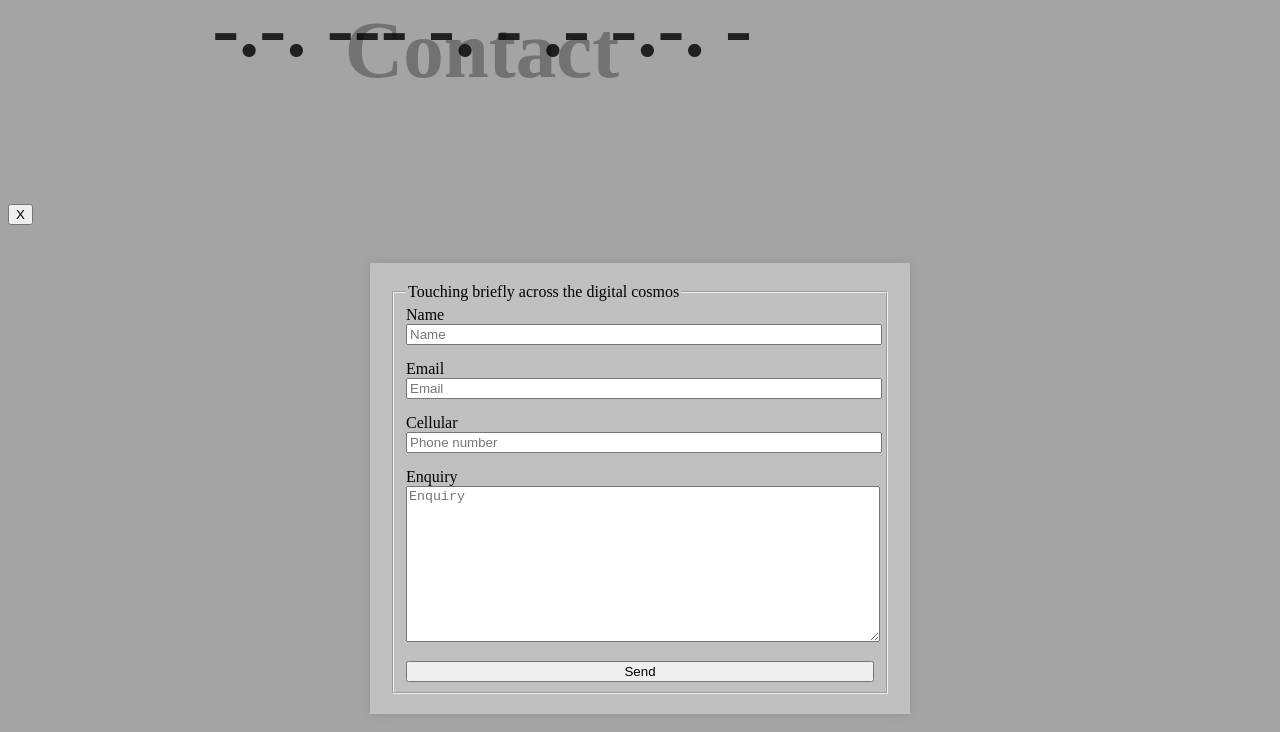
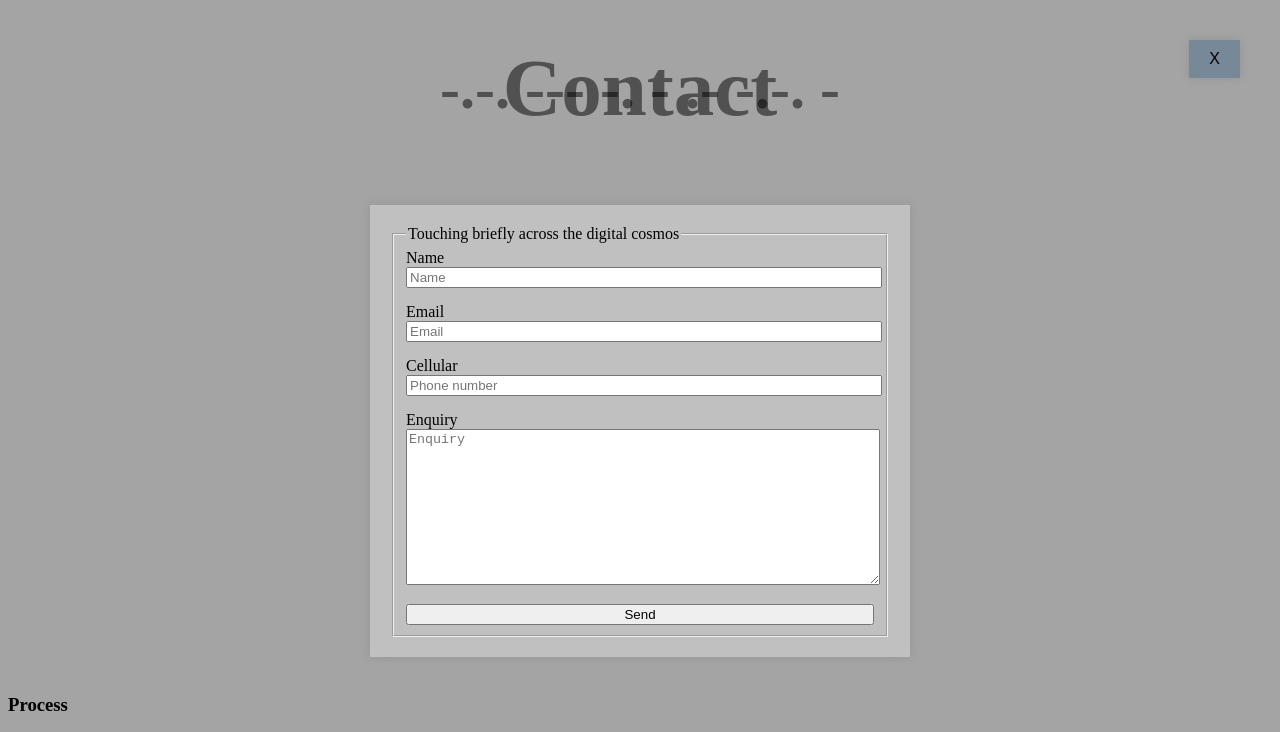
Before and after one commit to tt01924/wessVexWeb, a plain HTML site: page public/contact/contact.html in a window 1280 px wide. Shown: the top 732 px of the page. Drawn offline with Linux system fonts and the light colour scheme.

Commit message:
various little adjustments

```diff
--- a/public/contact/contact.css
+++ b/public/contact/contact.css
@@ -2,26 +2,70 @@ body {
     background-color: #a4a4a4;
 }
 
-h1 {
-    font-size: 81px;
-    margin-left: -25%;
-    margin-top: -2%;
+.return {
+    position: absolute;
+    top: 20px; /* Adjust as needed */
+    right: 20px; /* Adjust as needed */
+}
+
+.return button {
+    font-size: 16px;
+    padding: 10px 20px;
+    background-color: #778899;
+    border: none;
+    color: black;
+    cursor: pointer;
+    box-shadow: 0 0 10px rgba(0, 0, 0, 0.1); /* Optional: adding a shadow to the form */
+    z-index: 1;
+}
+
+/**************** Title style **************/
+.heading-container {
+    position: relative;
     display: flex;
     justify-content: center;
     align-items: center;
-    opacity: 0.8;
+    height: 20vh; /* Adjust as needed */
+}
+
+h1, h4 {
+    position: absolute;
+    left: 50%;
+    transform: translateX(-50%);
+    margin: 0; /* Remove default margins */
+}
+
+h1 {
+    font-size: 60px;
+    opacity: 0.5;
 }
 
 h4 {
     font-size: 81px;
-    margin-left: -25%;
-    margin-top: -10%;
-    display: flex;
-    justify-content: center;
-    align-items: center;
-    opacity: 0.3;
+    opacity: 0.5;
 }
 
+/* ********************* */
+
+.return {
+    position: absolute;
+    top: 20px; /* Adjust as needed */
+    right: 20px; /* Adjust as needed */
+}
+
+.return button {
+    font-size: 16px;
+    padding: 10px 20px;
+    background-color: #778899;
+    border: none;
+    color: black;
+    cursor: pointer;
+    box-shadow: 0 0 10px rgba(0, 0, 0, 0.1); /* Optional: adding a shadow to the form */
+}
+
+
+
+/*************** Submission styling ****************/
 .container {
     display: flex;
     justify-content: center; /* Center horizontally */
--- a/public/contact/contact.html
+++ b/public/contact/contact.html
@@ -8,11 +8,14 @@
     </head>
     <span></span>
     <body>
-        <h1>-.-. --- -. - .- -.-. -</h1>
-        <h4>Contact</h4>
+        <div class="return">
+            <button id="return" class="return">X</button>
+        </div>
 
-        <div class="contact__button">
-            <button id="return" class="return">X</button>
+        <div class="heading-container">
+            <h1>-.-. --- -. - .- -.-. -</h1>
+            <h4>Contact</h4>
+
         </div>
 
         <section class="container">
--- a/public/contact/contact.js
+++ b/public/contact/contact.js
@@ -1,3 +1,5 @@
-document.getElementById('return').onclick = function () {
-    window.location.href = '../index/index.html';
-};
+document.addEventListener("DOMContentLoaded", function () {
+    document.getElementById('return').onclick = function () {
+        window.location.href = '../index/index.html';
+    }
+});
```
